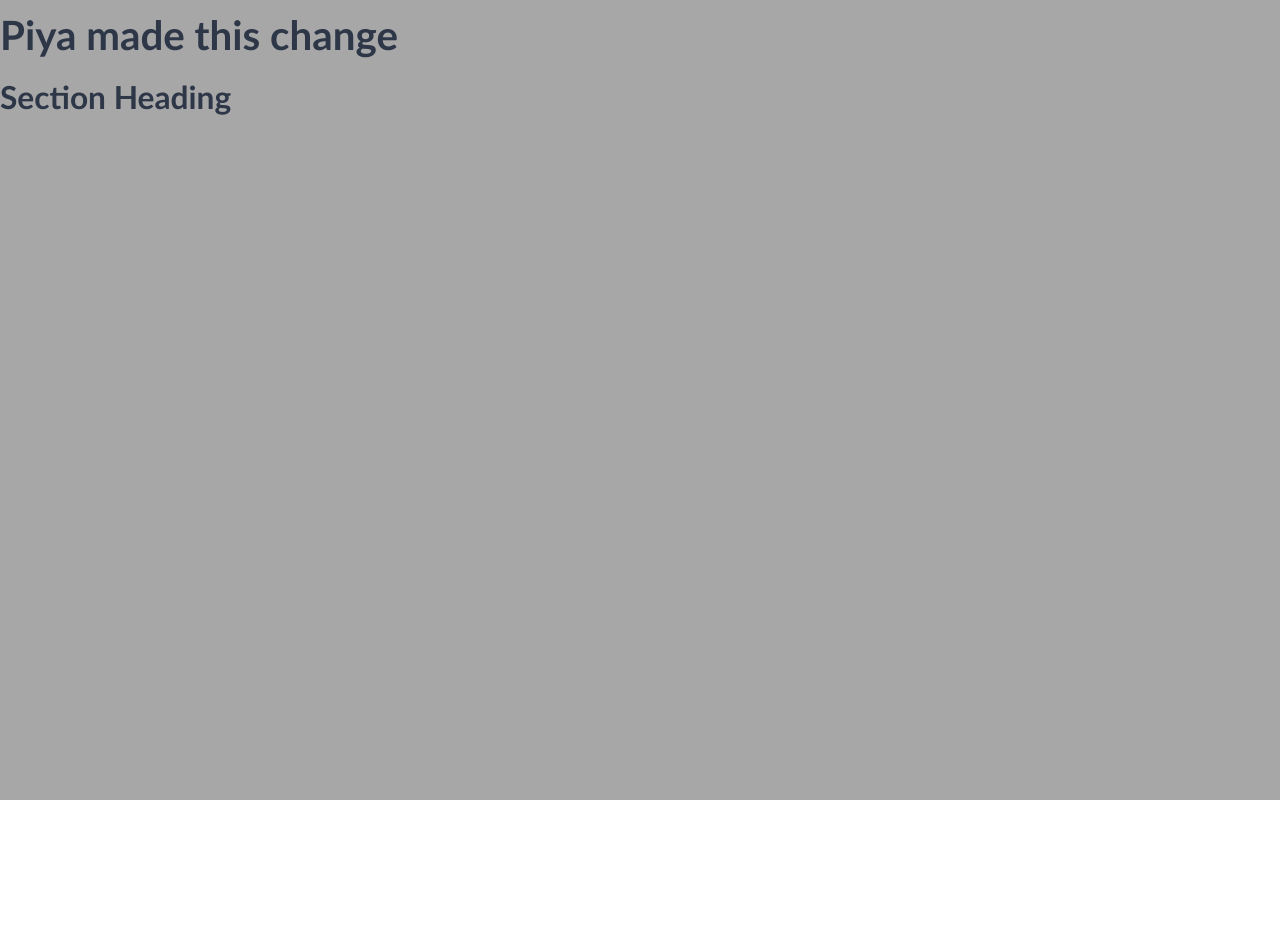
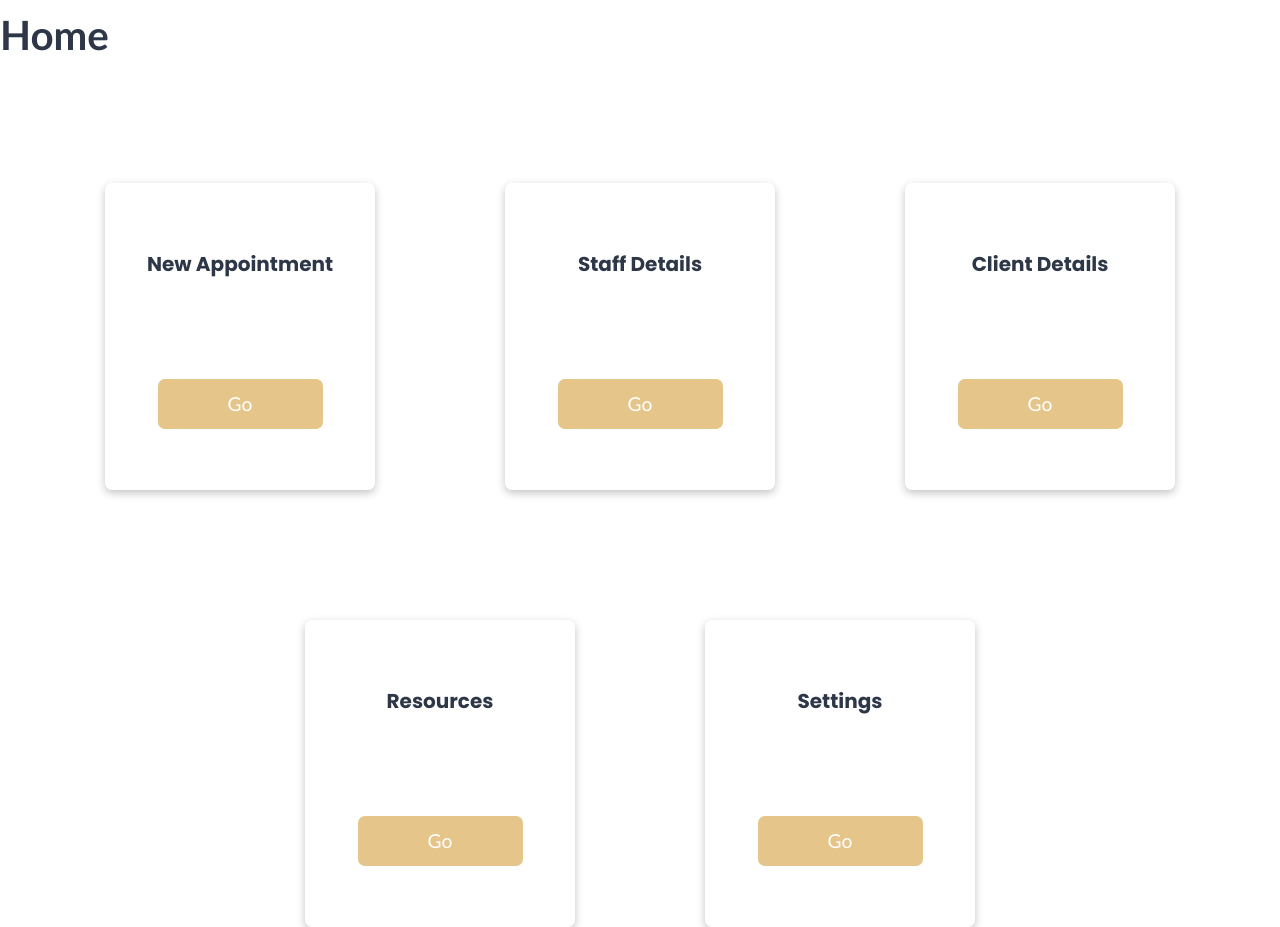
Before and after one commit to nology-tech/Tahiti-Client-Project, a React (Create React App) app: page /home in a window 1280 px wide. Before the commit the page ends 800 px from the top, so only its background shows below. Built offline with nearby package versions, Linux system fonts and the light colour scheme.

Commit message:
homepage cards added, styled and with links (#8)
* homepage cards added, styled and with links

* renamed classes in homepage+changed colour to variable in scss

```diff
--- /dev/null
+++ b/src/components/HomepageCard/HomepageCard.jsx
@@ -0,0 +1,16 @@
+import React from "react";
+import { Link } from "react-router-dom";
+import "./HomepageCard.scss";
+
+const HompageCard = ({ title, link }) => {
+  return (
+    <div className="homepage-card">
+      <h1 className="homepage-card__heading">{title}</h1>
+      <Link to={link}>
+        <button className="homepage-card__button">Go</button>
+      </Link>
+    </div>
+  );
+};
+
+export default HompageCard;
--- /dev/null
+++ b/src/components/HomepageCard/HomepageCard.scss
@@ -0,0 +1,31 @@
+.homepage-card{
+    height: 307px;
+    width: 270px;
+    border-radius: 7px;
+    margin: 15px;
+    padding: 0px 10px;
+    display: flex;
+    flex-direction: column;
+    align-items: center;
+    box-shadow: rgba(0, 0, 0, 0.24) 0px 3px 8px;
+
+
+    &__heading{
+        display: flex;
+        text-align: center;
+        justify-content: center;
+        margin-top: 66px;
+        font-size: 20px;
+        font-family: Poppins;
+    }
+
+    &__button{
+        width: 165px;
+        height: 50px;
+        border-radius: 7px;
+        border: none;
+        background-color: #E5C58A;
+        color: white;
+        margin-top: 90px;
+    }
+}
--- a/src/pages/Home/Home.jsx
+++ b/src/pages/Home/Home.jsx
@@ -1,10 +1,14 @@
 import "./Home.scss";
-
+import HompageCard from "../../components/HomepageCard/HomepageCard";
 const Home = () => {
   return (
     <div className="layout">
-      <h1>Piya made this change</h1>
-      <h2>Section Heading</h2>
+      <h1>Home</h1>
+      <HompageCard title="New Appointment" link="/booking"/>
+      <HompageCard title="Staff Details" link ="/staff"/>
+      <HompageCard title="Client Details" link = "clients"/>
+      <HompageCard title="Resources" link = "/resources"/>
+      <HompageCard title="Settings" link = "/settings"/>
     </div>
   );
 };
--- a/src/pages/Home/Home.scss
+++ b/src/pages/Home/Home.scss
@@ -3,5 +3,11 @@
 .layout {
   height: 100vh;
   width: 100vw;
-  background-color: $color-background-main;
+  background-color: $color-white-header;
+
+  display: flex;
+  flex-direction: row;
+  justify-content: center;
+  flex-wrap: wrap;
+  gap: 100px;
 }
```
